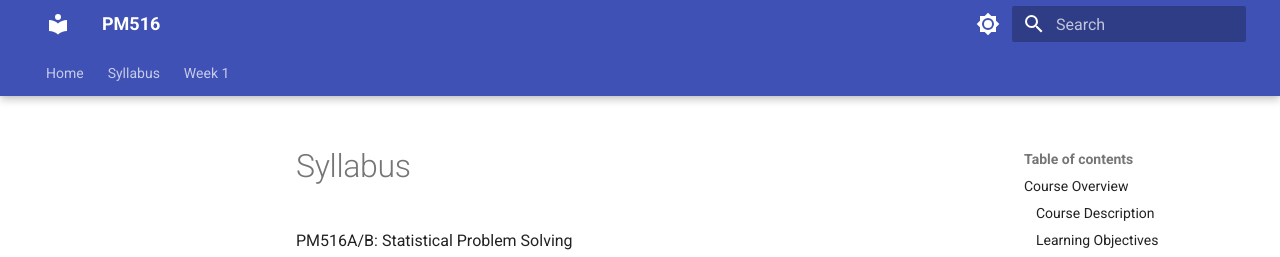
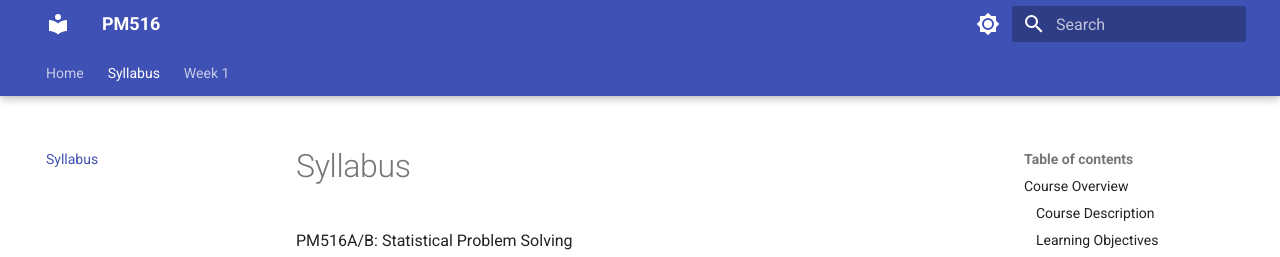
Before and after one commit to USCbiostats/PM516, an MkDocs documentation site: the page built from docs/syllabus-a.md, in a window 1280 px wide. Shown: the top 257 px of the page. Built offline with MkDocs 1.6.1 and Material for MkDocs 9.7.7, drawn with Linux system fonts in a browser that asks for light colours; comment, search, counter and statistics services are not loaded.

Commit message:
fixed syllabus link

```diff
--- a/mkdocs.yml
+++ b/mkdocs.yml
@@ -72,7 +72,7 @@ extra_javascript:
 
 nav:
   - Home: index.md
-  - Syllabus: syllabusa.md
+  - Syllabus: syllabus-a.md
   - Week 1: week1.md
   # - Research:
   #   - "A paper": research/a-paper.md
```
